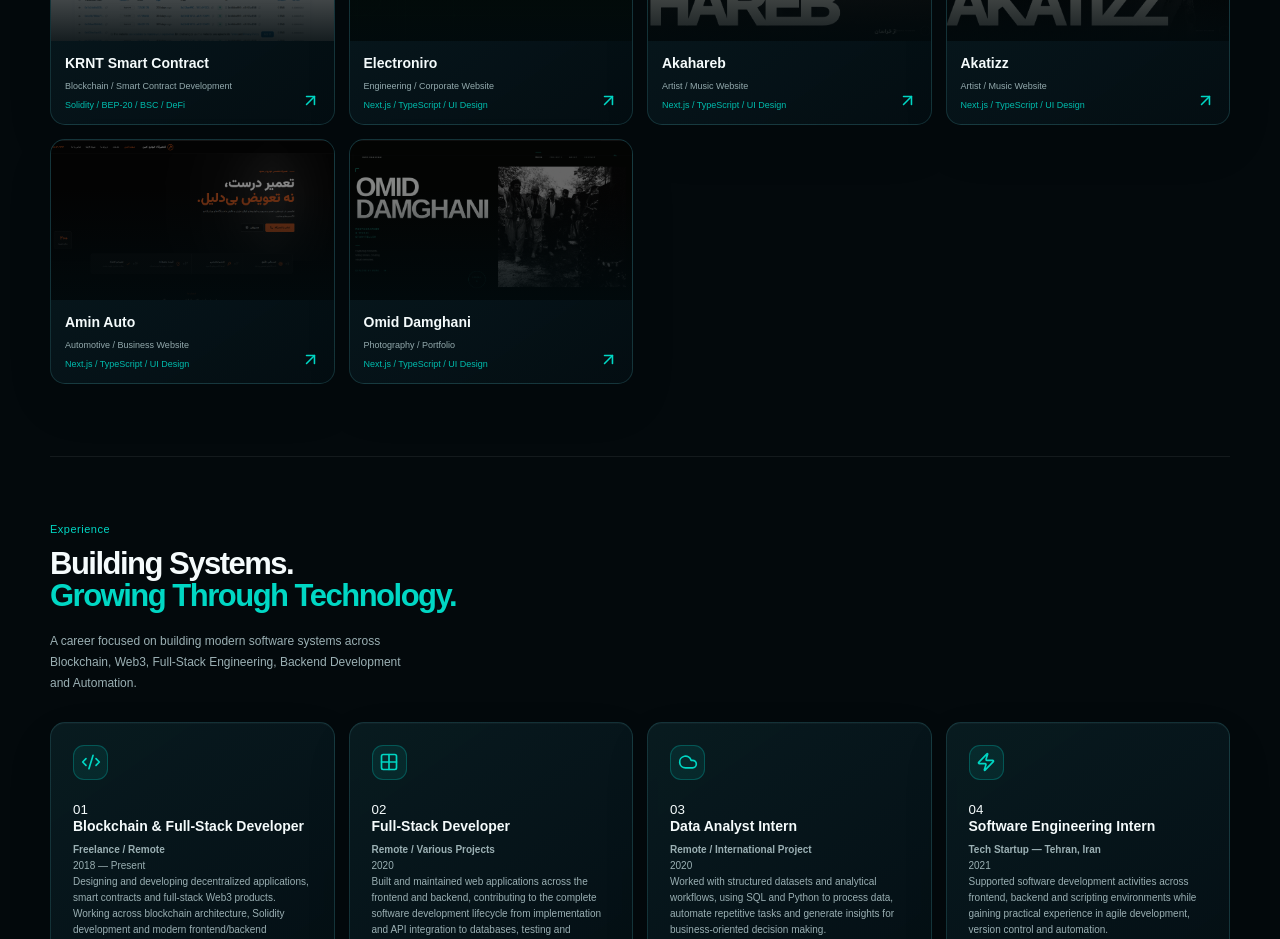
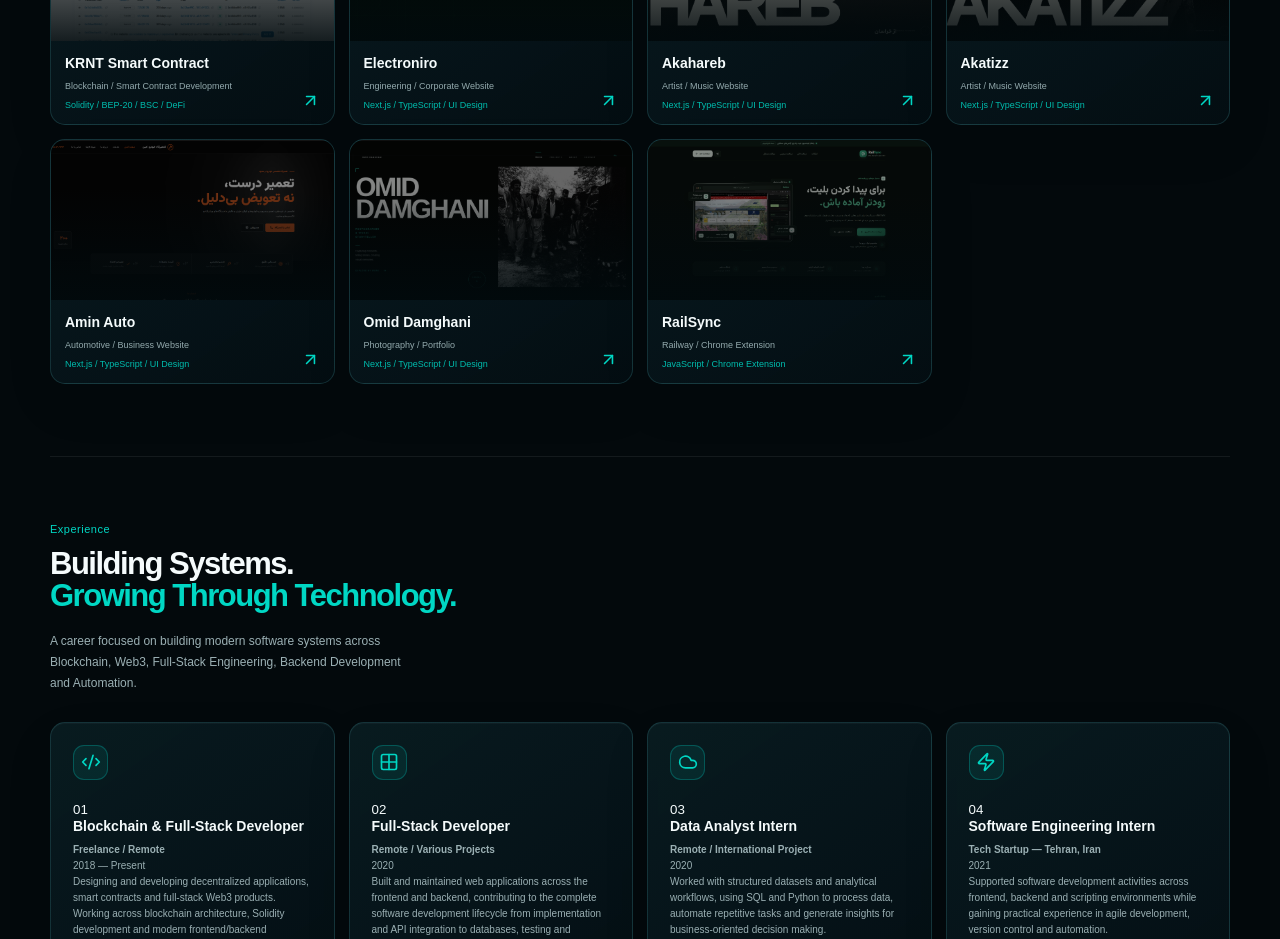
Before and after one commit to mehrdadseifi2004-blockchain/MehrdadSeifi-Portfolio-version2, a Next.js app: page / in a window 1280 px wide. Shown: the part 3100-4039 px from the top of the page. Built offline with nearby package versions, Linux system fonts and the light colour scheme.

Commit message:
Add RailSync to portfolio projects

```diff
--- a/app/page.tsx
+++ b/app/page.tsx
@@ -150,6 +150,18 @@ const projects = [
       "یک پورتفولیوی بصری عکاسی با تمرکز بر فضا، روایت و خلق تصاویر ماندگار.",
     image: "/images/omiddamghani.png",
     link: "https://www.omiddamghani.ir/",
+  },
+  {
+    title: "RailSync",
+    typeEn: "Railway / Chrome Extension",
+    typeFa: "راه‌آهن / افزونه کروم",
+    tech: "JavaScript / Chrome Extension",
+    descriptionEn:
+      "A Chrome extension designed to simplify the Raja railway booking experience.",
+    descriptionFa:
+      "یک افزونه کروم برای ساده‌تر کردن فرایند استفاده از سامانه رجا.",
+    image: "/images/railsync.png",
+    link: "https://railsync.ir",
   },
 ];
 
```
